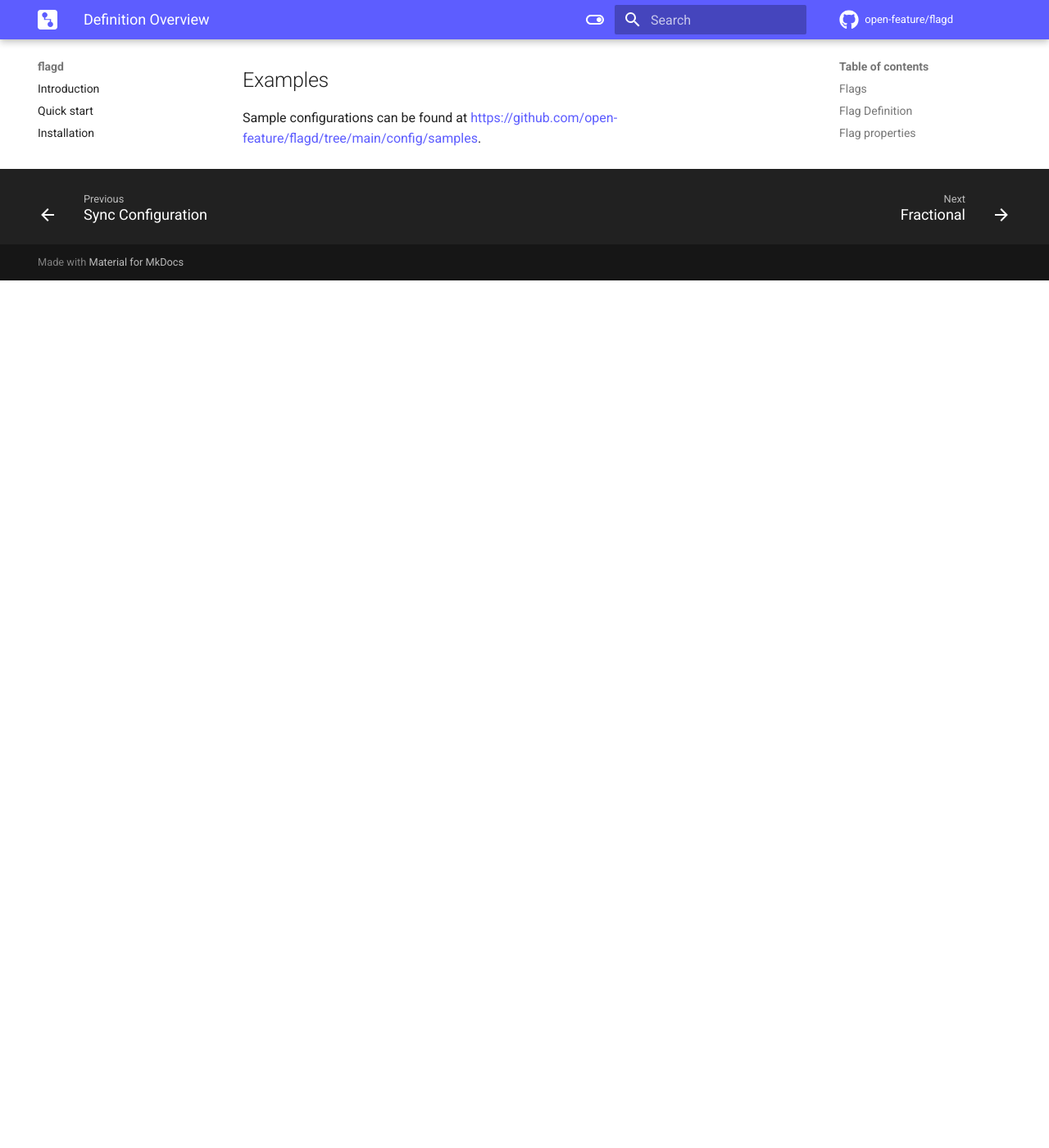
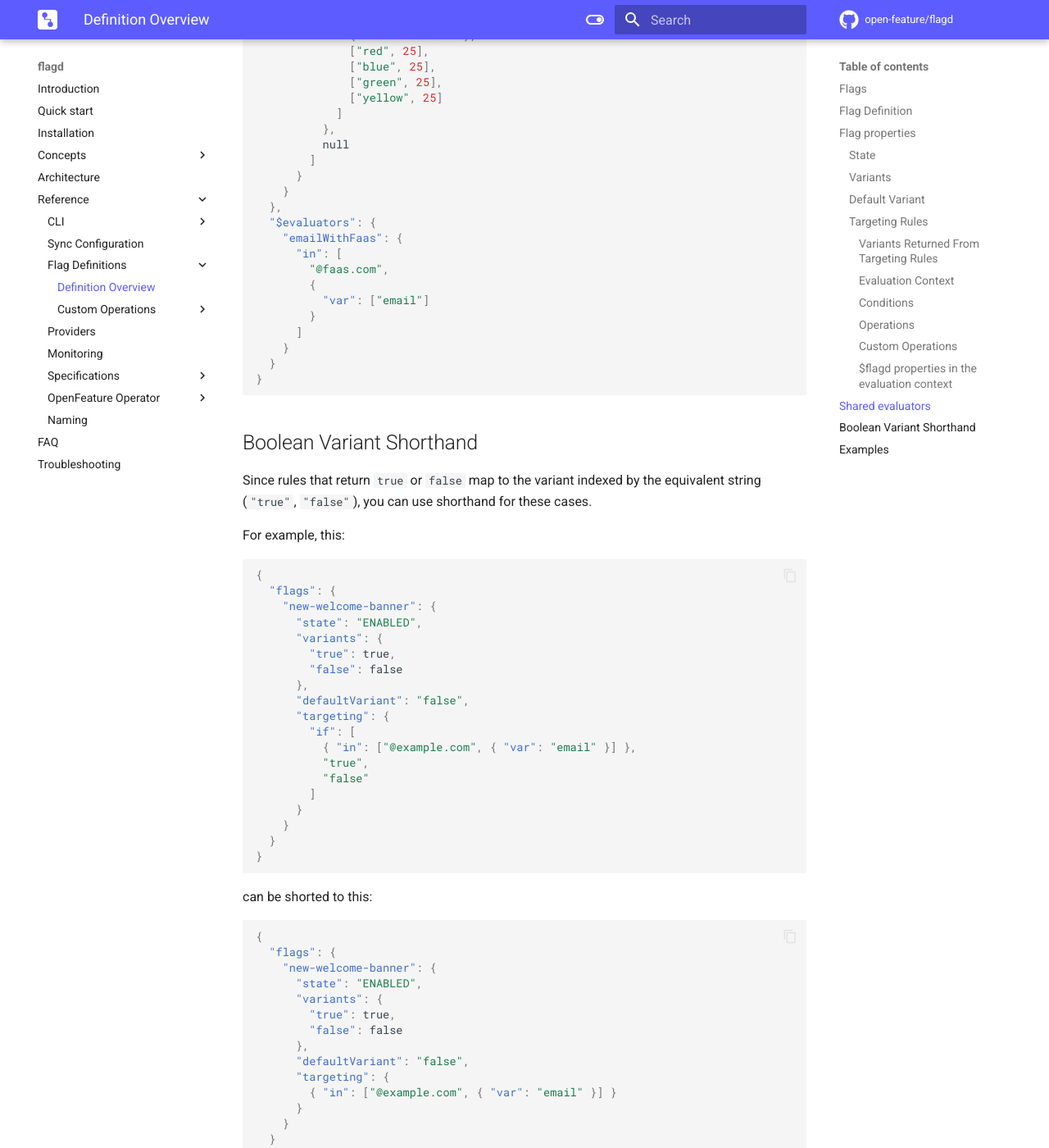
Before and after one commit to open-feature/flagd, an MkDocs documentation site: the page built from docs/reference/flag-definitions.md, in a window 1280 px wide and 1400 px high, scrolled down 9462 px. Shown: the whole window at 82% size. Built offline with MkDocs 1.6.1 and Material for MkDocs 9.7.7, drawn with Linux system fonts in a browser that asks for light colours; comment, search, counter and statistics services are not loaded; before the commit the page ends 9804 px from its top, so only the background shows below that; some of the changed text lies outside the part shown.

Commit message:
fixup: boolean shorthand
Signed-off-by: Todd Baert <todd.baert@dynatrace.com>

````diff
--- a/docs/reference/flag-definitions.md
+++ b/docs/reference/flag-definitions.md
@@ -43,11 +43,17 @@
     "new-welcome-banner": {
       "state": "ENABLED",
       "variants": {
-        "true": true,
-        "false": false
+        "on": true,
+        "off": false
       },
       "defaultVariant": "false",
-      "targeting": { "in": ["@example.com", { "var": "email" }] }
+      "targeting": {
+        "if": [
+          { "in": ["@example.com", { "var": "email" }] },
+          "on",
+          "off"
+        ]
+      }
     }
   }
 }
@@ -157,6 +163,8 @@
 This can be useful for conditionally "exiting" targeting rules and falling back to the default (in this case the returned reason will be `DEFAULT`).
 If an invalid variant is returned (not a string, `true`, or `false`, or a string that is not in the set of variants) the evaluation is considered erroneous.
 
+See [Boolean Variant Shorthand](#boolean-variant-shorthand).
+
 #### Evaluation Context
 
 Evaluation context is included as part of the evaluation request.
@@ -224,21 +232,21 @@
 They are purpose built extensions to JsonLogic in order to support common feature flag use cases.
 Consistent with build-in JsonLogic operators, flagd's custom operators return falsy/nullish values with invalid inputs.
 
-| Function                           | Description                                         | Example                                                                                                                                                                                                                                                                                  |
-| ---------------------------------- | --------------------------------------------------- | ---------------------------------------------------------------------------------------------------------------------------------------------------------------------------------------------------------------------------------------------------------------------------------------- |
-| `fractional` (_available v0.6.4+_) | Deterministic, pseudorandom fractional distribution | Logic: `#!json { "fractional" : [ { "var": "email" }, [ "red" , 50], [ "green" , 50 ] ] }` <br>Result: Pseudo randomly `red` or `green` based on the evaluation context property `email`.<br><br>Additional documentation can be found [here](./custom-operations/fractional-operation.md).        |
-| `starts_with`                      | Attribute starts with the specified value           | Logic: `#!json { "starts_with" : [ "192.168.0.1", "192.168"] }`<br>Result: `true`<br><br>Logic: `#!json { "starts_with" : [ "10.0.0.1", "192.168"] }`<br>Result: `false`<br>Additional documentation can be found [here](./custom-operations/string-comparison-operation.md).                     |
-| `ends_with`                        | Attribute ends with the specified value             | Logic: `#!json { "ends_with" : [ "noreply@example.com", "@example.com"] }`<br>Result: `true`<br><br>Logic: `#!json { ends_with" : [ "noreply@example.com", "@test.com"] }`<br>Result: `false`<br>Additional documentation can be found [here](./custom-operations/string-comparison-operation.md).|
-| `sem_ver`                          | Attribute matches a semantic versioning condition   | Logic: `#!json {"sem_ver": ["1.1.2", ">=", "1.0.0"]}`<br>Result: `true`<br><br>Additional documentation can be found [here](./custom-operations/semver-operation.md).                                                                                                                   |
+| Function                           | Description                                         | Context attribute type                       | Example                                                                                                                                                                                                                                                                                            |
+| ---------------------------------- | --------------------------------------------------- | -------------------------------------------- | -------------------------------------------------------------------------------------------------------------------------------------------------------------------------------------------------------------------------------------------------------------------------------------------------- |
+| `fractional` (_available v0.6.4+_) | Deterministic, pseudorandom fractional distribution | string (bucketing value)                     | Logic: `#!json { "fractional" : [ { "var": "email" }, [ "red" , 50], [ "green" , 50 ] ] }` <br>Result: Pseudo randomly `red` or `green` based on the evaluation context property `email`.<br><br>Additional documentation can be found [here](./custom-operations/fractional-operation.md).        |
+| `starts_with`                      | Attribute starts with the specified value           | string                                       | Logic: `#!json { "starts_with" : [ "192.168.0.1", "192.168"] }`<br>Result: `true`<br><br>Logic: `#!json { "starts_with" : [ "10.0.0.1", "192.168"] }`<br>Result: `false`<br>Additional documentation can be found [here](./custom-operations/string-comparison-operation.md).                      |
+| `ends_with`                        | Attribute ends with the specified value             | string                                       | Logic: `#!json { "ends_with" : [ "noreply@example.com", "@example.com"] }`<br>Result: `true`<br><br>Logic: `#!json { ends_with" : [ "noreply@example.com", "@test.com"] }`<br>Result: `false`<br>Additional documentation can be found [here](./custom-operations/string-comparison-operation.md). |
+| `sem_ver`                          | Attribute matches a semantic versioning condition   | string (valid [semver](https://semver.org/)) | Logic: `#!json {"sem_ver": ["1.1.2", ">=", "1.0.0"]}`<br>Result: `true`<br><br>Additional documentation can be found [here](./custom-operations/semver-operation.md).                                                                                                                              |
 
 #### $flagd properties in the evaluation context
 
 Flagd adds the following properties to the evaluation context that can be used in the targeting rules.
 
-| Property | Description | From version |
-|----------|-------------|--------------|
-| `$flagd.flagKey` | the identifier for the flag being evaluated | v0.6.4 |
-| `$flagd.timestamp`| a unix timestamp (in seconds) of the time of evaluation | v0.6.7 |
+| Property           | Description                                             | From version |
+| ------------------ | ------------------------------------------------------- | ------------ |
+| `$flagd.flagKey`   | the identifier for the flag being evaluated             | v0.6.4       |
+| `$flagd.timestamp` | a unix timestamp (in seconds) of the time of evaluation | v0.6.7       |
 
 ## Shared evaluators
 
@@ -310,6 +318,54 @@
 }
 ```
 
+## Boolean Variant Shorthand
+
+Since rules that return `true` or `false` map to the variant indexed by the equivalent string (`"true"`, `"false"`), you can use shorthand for these cases.
+
+For example, this:
+
+```json
+{
+  "flags": {
+    "new-welcome-banner": {
+      "state": "ENABLED",
+      "variants": {
+        "true": true,
+        "false": false
+      },
+      "defaultVariant": "false",
+      "targeting": {
+        "if": [
+          { "in": ["@example.com", { "var": "email" }] },
+          "true",
+          "false"
+        ]
+      }
+    }
+  }
+}
+```
+
+can be shorted to this:
+
+```json
+{
+  "flags": {
+    "new-welcome-banner": {
+      "state": "ENABLED",
+      "variants": {
+        "true": true,
+        "false": false
+      },
+      "defaultVariant": "false",
+      "targeting": {
+        { "in": ["@example.com", { "var": "email" }] }
+      }
+    }
+  }
+}
+```
+
 ## Examples
 
 Sample configurations can be found at <https://github.com/open-feature/flagd/tree/main/config/samples>.
````
Also changed, not shown: other parts of docs/reference/flag-definitions.md (+18 -18 lines).
